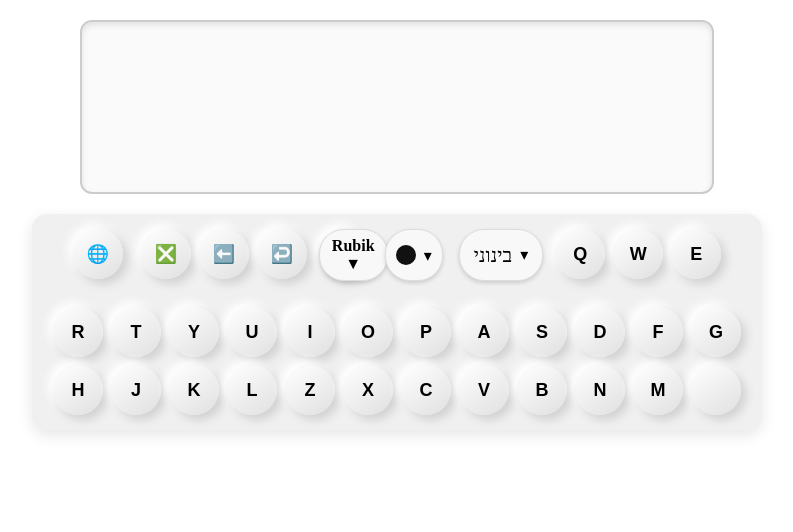
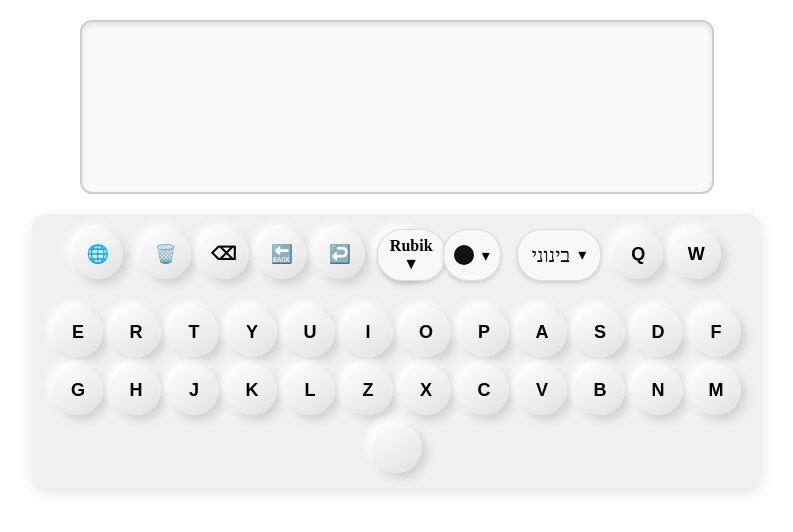
Before and after one commit to chavi216/project-chavi-sara, a React (Vite) app in the folder my-app/: page / in a window 1280 px wide. Shown: the top 532 px of the page, without its empty margins (243-1036 px from the left). Built offline with nearby package versions, Linux system fonts and the light colour scheme.

Commit message:
add deleteword and deletechar components + update keyboard

```diff
--- /dev/null
+++ b/my-app/src/components/keyboard/deleteAll.jsx
@@ -0,0 +1,17 @@
+import Keyboard from "./keyboard";
+
+function DeleteAll({ setText }) {
+    const clearAll = () => {
+        setText("");
+    };
+
+    return (
+        <div>
+            <button className="letter" onClick={clearAll}>
+                🗑️
+            </button>
+        </div>
+    );
+}
+
+export default DeleteAll;
--- a/my-app/src/components/keyboard/deletechar.jsx
+++ b/my-app/src/components/keyboard/deletechar.jsx
@@ -1,20 +1,22 @@
 import Keyboard from "./keyboard";
 
 
-function Deletchar({ setText, setArrchar, arrchar }) {
-    const canceleaction = () => {
-        setArrchar(prev => {
-            if (prev.length === 0) return prev;
-            return prev.slice(0, -1);
+function Deletchar({ setText}) {
+    const cancelechar = () => {
 
-        });
+        setText(prevText => {
+        const graphemes = [...prevText];
+        if (graphemes.length === 0) return "";
+        graphemes.pop();
+        return graphemes.join("");
+    });
+    }
 
-        setText((prevText) => prevText.slice(0, -1));
-    }
+
     return (
         <div>
-            <button className="letter" onClick={canceleaction}>
-                ❎
+            <button className="letter" onClick={cancelechar}>
+                ⌫
             </button>
         </div>
     );
--- a/my-app/src/components/keyboard/deleteword.jsx
+++ b/my-app/src/components/keyboard/deleteword.jsx
@@ -1,21 +1,22 @@
 import Keyboard from "./keyboard";
 
-function DeleteWord({ setText, arrchar, setArrchar }) {
-    const cancelword = () => {
+function DeleteWord({ text, setText }) {
 
-    if (!arrchar || arrchar.length === 0) return;
-    const trimmed = arrchar.join("").trimEnd();
-    const lastSpaceIndex = trimmed.lastIndexOf(" ");
-    const newArr = lastSpaceIndex === -1 ? [] : arrchar.slice(0, lastSpaceIndex + 1);
-    setArrchar(newArr);
-    setText(newArr.join(""));
-  };
-
+  const cancelword = () => {
+        text = text.trimEnd();
+        const lastSpaceIndex = text.lastIndexOf(' ');
+        if (lastSpaceIndex === -1) {
+            setText('');
+        }
+        else {
+            setText(text.slice(0, lastSpaceIndex));
+        }
+    };
 
     return (
         <div>
             <button className="letter" onClick={cancelword}>
-                ⬅️
+                🔙
             </button>
         </div>
     );
--- a/my-app/src/components/keyboard/keyboard.jsx
+++ b/my-app/src/components/keyboard/keyboard.jsx
@@ -8,6 +8,7 @@ import Undo from './undo.jsx';
 import FontPicker from './fontPicker.jsx';
 import ColorPicker from './colorPicker.jsx';
 import SizePicker from './SizePicker.jsx';
+import DeleteAll from './deleteAll.jsx';
 
 const en = [
     'Q', 'W', 'E', 'R', 'T', 'Y', 'U', 'I', 'O', 'P',
@@ -37,12 +38,8 @@ function Keyboard({ text, setText, font, setFont ,color,setColor, size, setSize}
         setHistory((prev) => [...prev, { text, style }]);
     };
 
-   const [arrchar, setArrchar] = useState([]);
-   const handleletterclick = (char) => () => {
-       setArrchar(prev => [...prev, char]);
-        setText((prevText) => prevText + char);
-
-
+    const handleletterclick = (char) => () => {
+            setText((prevText) => prevText + char);
     }
 
    const [language, setLanguage] = useState("en");
@@ -66,8 +63,9 @@ function Keyboard({ text, setText, font, setFont ,color,setColor, size, setSize}
     return (
         <div className="keyboard">
             <ToggleLanguage toggleLanguage={toggleLanguage} />
-            <Deletchar  setText={setText}  setArrchar={setArrchar} arrchar={arrchar}/>
-            <DeleteWord  setText={setText}  arrchar={arrchar} setArrchar={setArrchar} />
+            <DeleteAll setText={setText} />
+            <Deletchar setText={setText} />
+            <DeleteWord text={text} setText={setText} />
             <Undo history={history} setHistory={setHistory} setText={setText} setStyle={setStyle} />
             <FontPicker value={font} onChange={setFont} />
             <ColorPicker value={color} onChange={setColor} />
--- a/my-app/src/components/textArea/textArea.jsx
+++ b/my-app/src/components/textArea/textArea.jsx
@@ -7,6 +7,7 @@ function TextArea({ text , font , color, size}) {
     return (
         <div className="textArea">
             <textarea
+                id="text-area"
                 className="text-input"
                 rows="10"
                 cols="50"
```
Also changed, not shown: my-app/src/components/keyboard/changeForward.jsx (added, +24 -0 lines).
